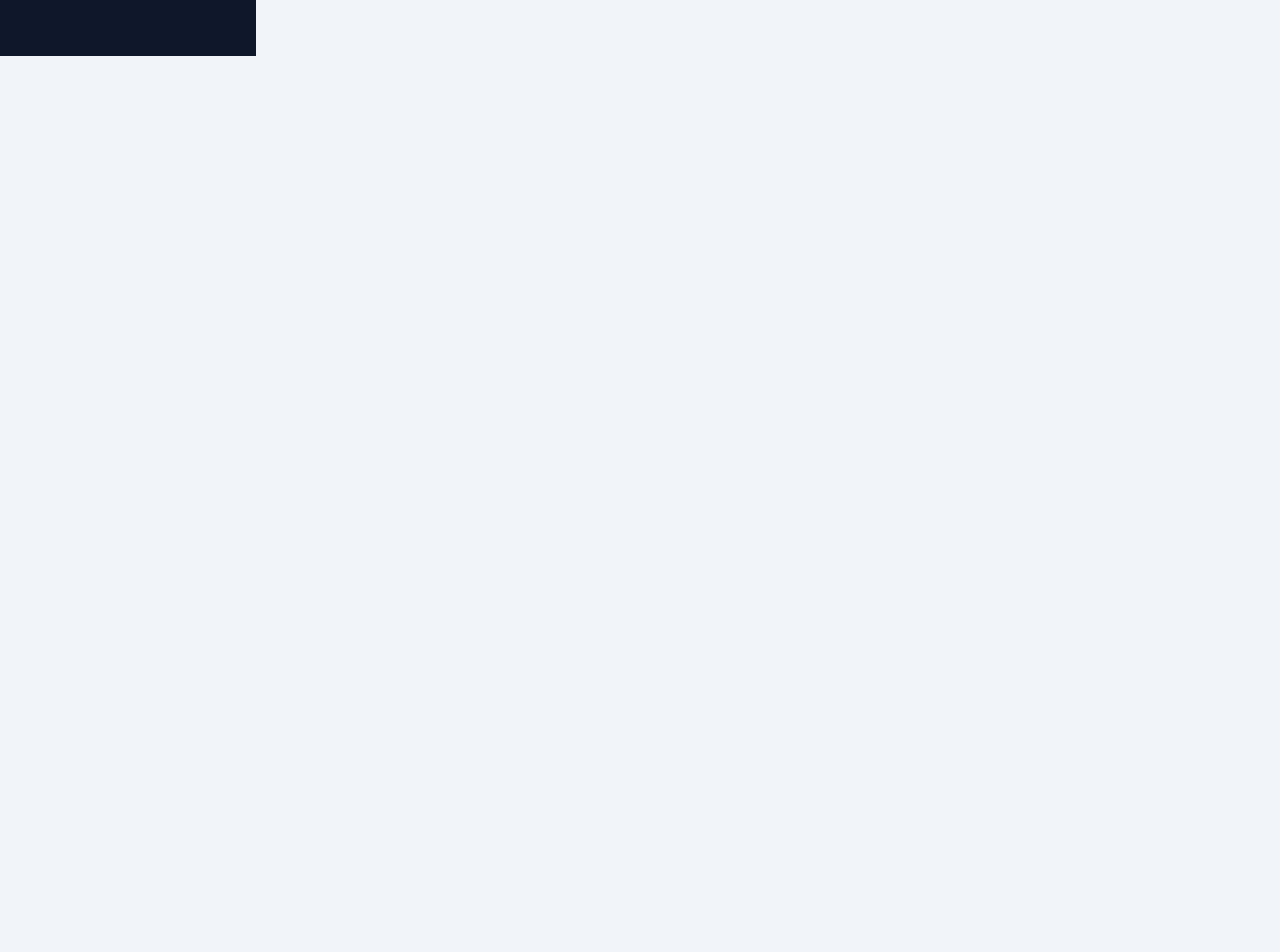
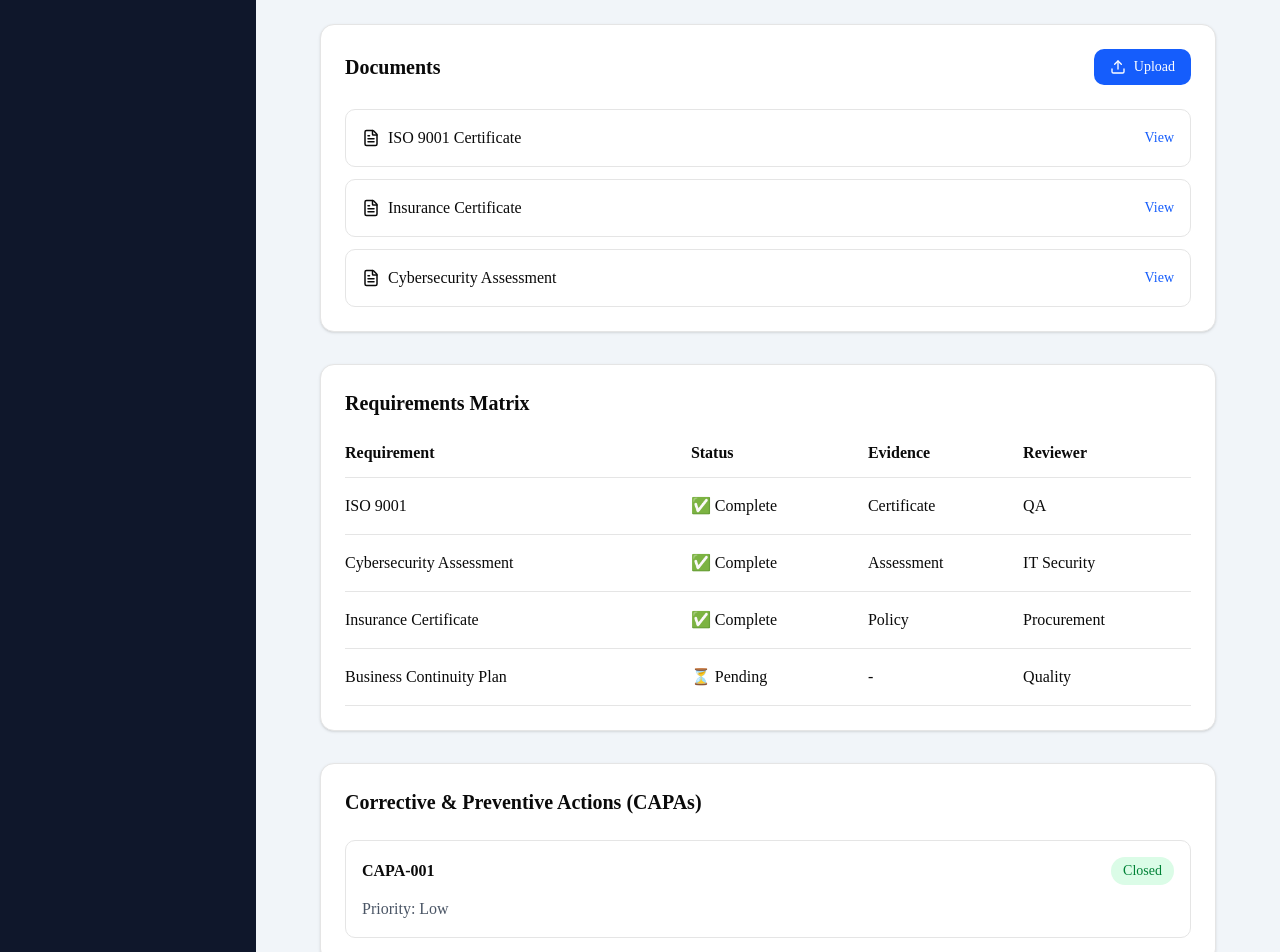
Before and after one commit to wildcats0309/nexusai, a Next.js app in the folder apps/platform/: page /vendorsure/vendor/1 in a window 1280 px wide. Shown: the part 880-1832 px from the top of the page. Before the commit the page ends 936 px from the top, so only its background shows below. Built offline with nearby package versions, Linux system fonts and the light colour scheme.

Commit message:
Complete Sprint 5 Vendor Profile workspace

```diff
--- a/apps/platform/app/vendorsure/vendor/[id]/page.tsx
+++ b/apps/platform/app/vendorsure/vendor/[id]/page.tsx
@@ -4,6 +4,9 @@ import VendorProfileHeader from "@/components/vendorsure/VendorProfileHeader";
 import { vendors } from "@/lib/mock-data/vendors";
 import PrimaryContactCard from "@/components/vendorsure/PrimaryContactCard";
 import QualificationStatusCard from "@/components/vendorsure/QualificationStatusCard";
+import DocumentsCard from "@/components/vendorsure/DocumentsCard";
+import RequirementsMatrixCard from "@/components/vendorsure/RequirementsMatrixCard";
+import CapaCard from "@/components/vendorsure/CapaCard";
 type Props = {
   params: Promise<{
     id: string;
@@ -45,6 +48,10 @@ export default async function VendorDetailsPage({
 
   <QualificationStatusCard vendor={vendor} />
 </div>
+
+<DocumentsCard vendor={vendor} />
+<RequirementsMatrixCard />
+<CapaCard vendor={vendor} />
     </div>
   );
 }
--- /dev/null
+++ b/apps/platform/components/vendorsure/CapaCard.tsx
@@ -0,0 +1,48 @@
+import { Vendor } from "@/lib/types/vendor";
+
+type Props = {
+  vendor: Vendor;
+};
+
+export default function CapaCard({
+  vendor,
+}: Props) {
+  return (
+    <div className="rounded-xl border bg-white p-6 shadow-sm">
+      <h2 className="text-xl font-semibold">
+        Corrective & Preventive Actions (CAPAs)
+      </h2>
+
+      <div className="mt-6">
+        {vendor.capas?.length ? (
+          <div className="space-y-4">
+            {vendor.capas.map((capa) => (
+              <div
+                key={capa.id}
+                className="rounded-lg border p-4"
+              >
+                <div className="flex items-center justify-between">
+                  <p className="font-semibold">
+                    {capa.id}
+                  </p>
+
+                  <span className="rounded-full bg-green-100 px-3 py-1 text-sm text-green-700">
+                    {capa.status}
+                  </span>
+                </div>
+
+                <p className="mt-3 text-gray-600">
+                  Priority: {capa.priority}
+                </p>
+              </div>
+            ))}
+          </div>
+        ) : (
+          <p className="text-gray-500">
+            No CAPAs available.
+          </p>
+        )}
+      </div>
+    </div>
+  );
+}
--- /dev/null
+++ b/apps/platform/components/vendorsure/DocumentsCard.tsx
@@ -0,0 +1,50 @@
+import { Vendor } from "@/lib/types/vendor";
+import { FileText, Upload } from "lucide-react";
+type Props = {
+  vendor: Vendor;
+};
+
+export default function DocumentsCard({
+  vendor,
+}: Props) {
+  return (
+    <div className="rounded-xl border bg-white p-6 shadow-sm">
+      <div className="flex items-center justify-between">
+        <h2 className="text-xl font-semibold">
+          Documents
+        </h2>
+
+        <button className="flex items-center gap-2 rounded-lg bg-blue-600 px-4 py-2 text-sm font-medium text-white transition hover:bg-blue-700">
+  <Upload size={16} />
+  Upload
+</button>
+      </div>
+
+      <div className="mt-6">
+        {vendor.documents?.length ? (
+          <ul className="space-y-3">
+            {vendor.documents.map((document) => (
+              <li
+                key={document}
+                className="flex items-center justify-between rounded-lg border p-4 hover:bg-gray-50"
+              >
+                <span className="flex items-center gap-2">
+  <FileText size={18} />
+  {document}
+</span>
+
+                <button className="text-sm font-medium text-blue-600 hover:underline">
+                  View
+                </button>
+              </li>
+            ))}
+          </ul>
+        ) : (
+          <p className="text-gray-500">
+            No documents available.
+          </p>
+        )}
+      </div>
+    </div>
+  );
+}
--- a/apps/platform/components/vendorsure/PrimaryContactCard.tsx
+++ b/apps/platform/components/vendorsure/PrimaryContactCard.tsx
@@ -1,4 +1,5 @@
 import { Vendor } from "@/lib/types/vendor";
+import { User, Mail, Phone } from "lucide-react";
 
 type Props = {
   vendor: Vendor;
@@ -27,7 +28,10 @@ export default function PrimaryContactCard({
         Primary Contact
       </h2>
 
-      <div className="mt-6 space-y-3">
+      <div className="mt-6 space-y-6">
+        <div className="flex items-start gap-3">
+          <User size={20} className="mt-1 text-blue-600" />
+
           <div>
             <p className="font-semibold">
               {vendor.primaryContact.name}
@@ -37,6 +41,10 @@ export default function PrimaryContactCard({
               {vendor.primaryContact.title}
             </p>
           </div>
+        </div>
+
+        <div className="flex items-center gap-3">
+          <Mail size={18} className="text-gray-500" />
 
           <div>
             <p className="text-sm text-gray-500">
@@ -45,6 +53,10 @@ export default function PrimaryContactCard({
 
             <p>{vendor.primaryContact.email}</p>
           </div>
+        </div>
+
+        <div className="flex items-center gap-3">
+          <Phone size={18} className="text-gray-500" />
 
           <div>
             <p className="text-sm text-gray-500">
@@ -55,5 +67,6 @@ export default function PrimaryContactCard({
           </div>
         </div>
       </div>
+    </div>
   );
 }
--- /dev/null
+++ b/apps/platform/components/vendorsure/RequirementsMatrixCard.tsx
@@ -0,0 +1,74 @@
+export default function RequirementsMatrixCard() {
+  const requirements = [
+    {
+      requirement: "ISO 9001",
+      status: "Complete",
+      evidence: "Certificate",
+      reviewer: "QA",
+    },
+    {
+      requirement: "Cybersecurity Assessment",
+      status: "Complete",
+      evidence: "Assessment",
+      reviewer: "IT Security",
+    },
+    {
+      requirement: "Insurance Certificate",
+      status: "Complete",
+      evidence: "Policy",
+      reviewer: "Procurement",
+    },
+    {
+      requirement: "Business Continuity Plan",
+      status: "Pending",
+      evidence: "-",
+      reviewer: "Quality",
+    },
+  ];
+
+  return (
+    <div className="rounded-xl border bg-white p-6 shadow-sm">
+      <h2 className="text-xl font-semibold">
+        Requirements Matrix
+      </h2>
+
+      <div className="mt-6 overflow-x-auto">
+        <table className="min-w-full text-left">
+          <thead>
+            <tr className="border-b">
+              <th className="pb-3">Requirement</th>
+              <th className="pb-3">Status</th>
+              <th className="pb-3">Evidence</th>
+              <th className="pb-3">Reviewer</th>
+            </tr>
+          </thead>
+
+          <tbody>
+            {requirements.map((row) => (
+              <tr
+                key={row.requirement}
+                className="border-b hover:bg-gray-50"
+              >
+                <td className="py-4">{row.requirement}</td>
+
+                <td className="py-4">
+                  {row.status === "Complete"
+                    ? "✅ Complete"
+                    : "⏳ Pending"}
+                </td>
+
+                <td className="py-4">
+                  {row.evidence}
+                </td>
+
+                <td className="py-4">
+                  {row.reviewer}
+                </td>
+              </tr>
+            ))}
+          </tbody>
+        </table>
+      </div>
+    </div>
+  );
+}
--- a/apps/platform/package.json
+++ b/apps/platform/package.json
@@ -12,7 +12,7 @@
     "@radix-ui/react-icons": "^1.3.2",
     "class-variance-authority": "^0.7.1",
     "clsx": "^2.1.1",
-    "lucide-react": "^1.27.0",
+    "lucide-react": "^1.28.0",
     "next": "16.2.12",
     "radix-ui": "^1.6.7",
     "react": "19.2.4",
```
Also changed, not shown: 1 other file (tests, documents, lock files or other folders). Lines whose indentation alone changed are shown as unchanged.
